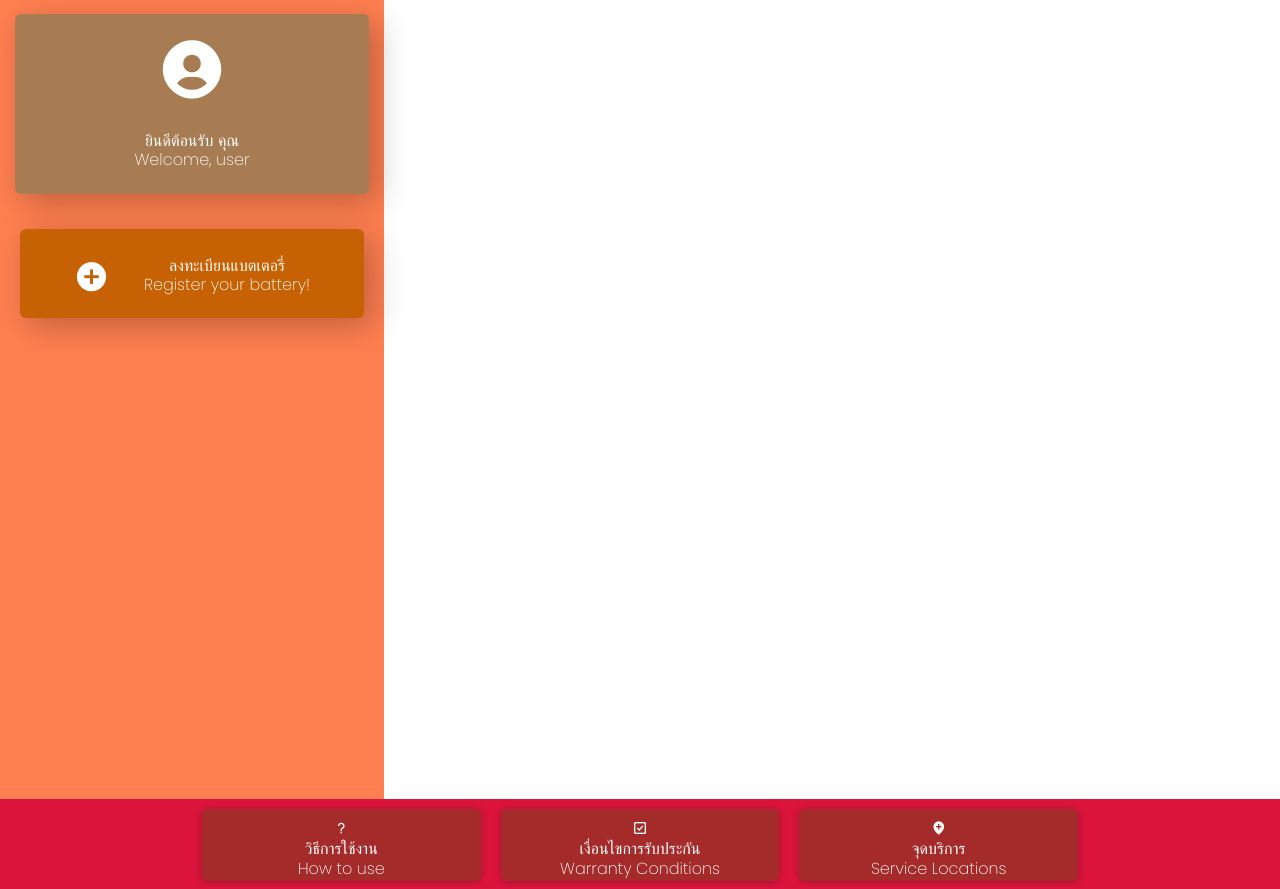
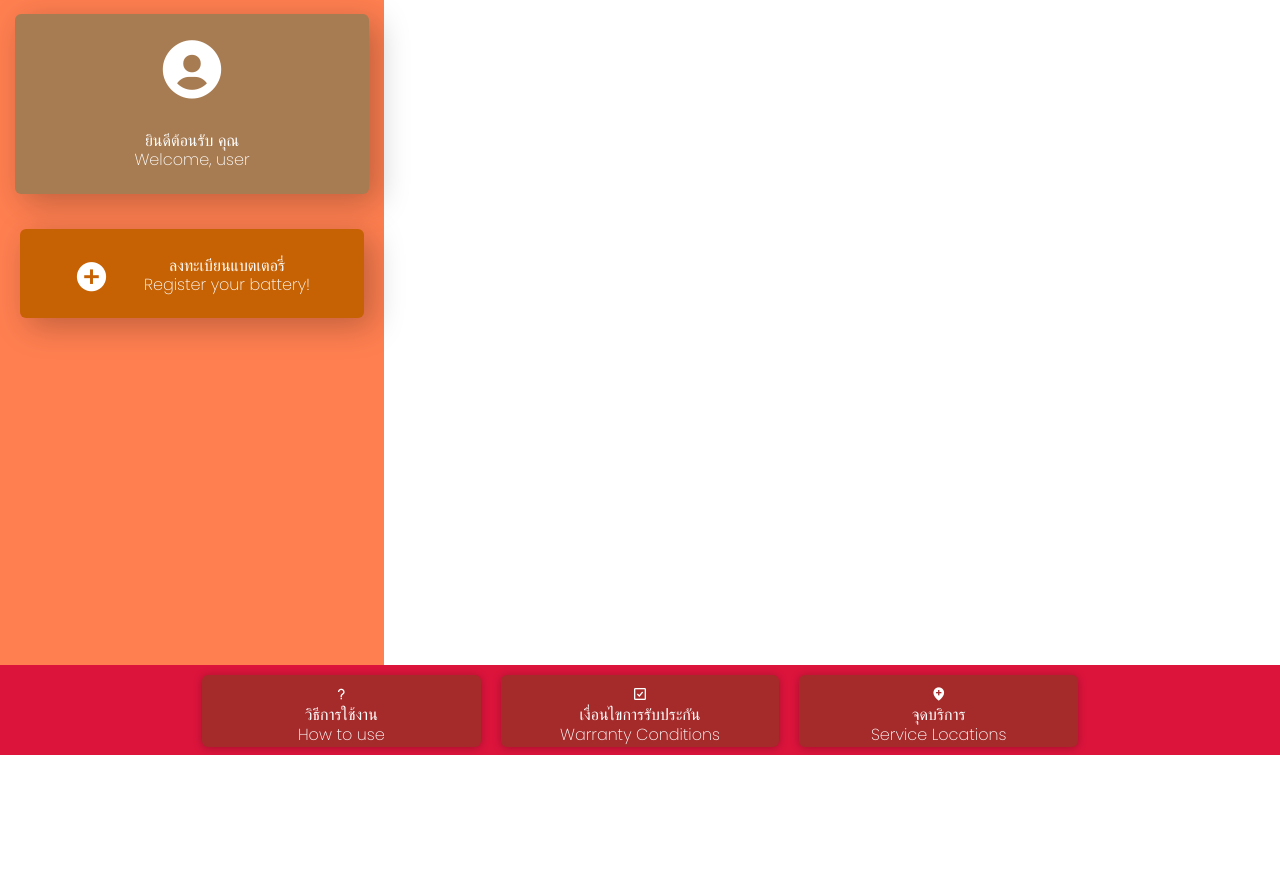
Before and after one commit to kabilza/borneo_app, a Django app: page /index in a window 1280 px wide. Shown: the part 102-991 px from the top of the page. After the commit the page ends 857 px from the top, so only its background shows below. Run offline with Django 3.2, Linux system fonts and the light colour scheme; some libraries are stand-ins or nearby versions; grey boxes are pictures that could not be loaded.

Commit message:
done some landing page4

```diff
--- a/mainapp/static/mainapp/index.css
+++ b/mainapp/static/mainapp/index.css
@@ -15,12 +15,12 @@
     box-shadow: 8px 8px 32px rgba(0, 0, 0, 0.25);
 }
 
-.main_content {
+.main_content1 {
     display: flex;
-    flex-direction: row;
+    flex-direction: column;
     width: 100vw;
-    height: 50em;
-    background-color: white;
+    height: 83.25vh;
+    background-color: rgb(255, 255, 255);
 }
 
 .menu_bar {
@@ -60,6 +60,7 @@
     display: flex;
     flex-direction: column;
     width: 30%;
+    height: 100%;
     background-color: coral;
 }
 
--- a/mainapp/static/mainapp/login.css
+++ b/mainapp/static/mainapp/login.css
@@ -20,7 +20,7 @@ a {
     align-items: center;
     justify-content: center;
     width: 100vw;
-    height: 100vh;
+    height: 92.5vh;
     background-image:
     /* top, transparent red */
     linear-gradient(
--- a/mainapp/static/mainapp/welcome.css
+++ b/mainapp/static/mainapp/welcome.css
@@ -16,7 +16,7 @@ a {
     align-items: center;
     justify-content: center;
     width: 100vw;
-    height: 100vh;
+    height: 92.5vh;
     background-image:
     /* top, transparent red */
     linear-gradient(
--- a/mainapp/templates/base.html
+++ b/mainapp/templates/base.html
@@ -13,8 +13,6 @@
     <script src="https://cdn.jsdelivr.net/npm/bootstrap@5.1.0/dist/js/bootstrap.min.js" integrity="sha384-cn7l7gDp0eyniUwwAZgrzD06kc/tftFf19TOAs2zVinnD/C7E91j9yyk5//jjpt/" crossorigin="anonymous"></script>
     <link href='https://unpkg.com/boxicons@2.0.9/css/boxicons.min.css' rel='stylesheet'>
 </head>
-    <body>
-
     <nav class="navbar navbar-expand-lg navbar-dark bg-dark"" style=" background-color: rgba(0,0,0,0.6); backdrop-filter: blur(8px)">
       <a href="#" class="navbar-brand">
       <!-- Logo Image -->
@@ -43,6 +41,7 @@
 
         </div>
     </nav>
+    <body>
 
     {% block content %}
     {% endblock %}
--- a/mainapp/templates/mainapp/indexpage.html
+++ b/mainapp/templates/mainapp/indexpage.html
@@ -15,7 +15,7 @@
     <link rel="stylesheet" href="{% static 'mainapp/index.css' %}">
     <link href='https://unpkg.com/boxicons@2.0.9/css/boxicons.min.css' rel='stylesheet'>
 
-    <div class="main_content">
+    <div class="main_content1">
         <div class="regis_menu">
             <div class="user_profile card_menu_bar">
                 <i class='bx bxs-user-circle' ></i>
--- a/mainapp/templates/registration/login.html
+++ b/mainapp/templates/registration/login.html
@@ -28,11 +28,11 @@
                 {% csrf_token %}
                 <table>
                 <tr>
-                    <td>{{ form.username.label_tag }}</td>
+                    <td>Enter Username</td>
                     <td>{{ form.username }}</td>
                 </tr>
                 <tr>
-                    <td>{{ form.password.label_tag }}</td>
+                    <td>Enter Password</td>
                     <td>{{ form.password }}</td>
                 </tr>
                 </table>
```
Also changed, not shown: db.sqlite3. Lines whose indentation alone changed are shown as unchanged.
